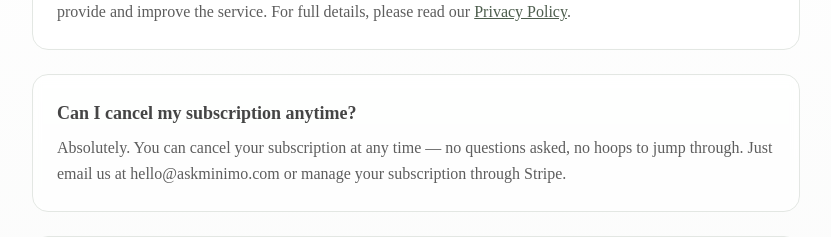
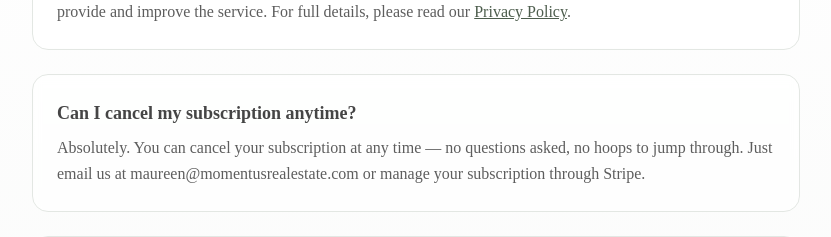
Before and after one commit to minimo-ai/ask-minimo, a Next.js app: page /faq in a window 1280 px wide. Shown: the part 1500-1737 px from the top of the page, without its empty margins (224-1055 px from the left). Built offline with nearby package versions, Linux system fonts and the light colour scheme; a web font is replaced by a local one.

Commit message:
Update page.tsx

```diff
--- a/app/faq/page.tsx
+++ b/app/faq/page.tsx
@@ -79,7 +79,7 @@ export default function FAQPage() {
             <div className="rounded-2xl border border-sage-100 bg-white/70 backdrop-blur-sm p-6">
               <h2 className="text-lg font-semibold text-ink-800 mb-2">Can I cancel my subscription anytime?</h2>
               <p className="text-ink-600 leading-relaxed">
-                Absolutely. You can cancel your subscription at any time — no questions asked, no hoops to jump through. Just email us at hello@askminimo.com or manage your subscription through Stripe.
+                Absolutely. You can cancel your subscription at any time — no questions asked, no hoops to jump through. Just email us at maureen@momentusrealestate.com or manage your subscription through Stripe.
               </p>
             </div>
 
@@ -100,7 +100,7 @@ export default function FAQPage() {
 
           <div className="mt-12 text-center">
             <p className="text-ink-600 mb-4">Still have questions?</p>
-            <a href="mailto:hello@askminimo.com" className="inline-flex items-center justify-center gap-2 rounded-2xl bg-sage-500 px-6 py-3 font-semibold text-white hover:bg-sage-600 transition-all">
+            <a href="mailto:maureen@momentusrealestate.com" className="inline-flex items-center justify-center gap-2 rounded-2xl bg-sage-500 px-6 py-3 font-semibold text-white hover:bg-sage-600 transition-all">
               Contact Us
             </a>
           </div>
```
